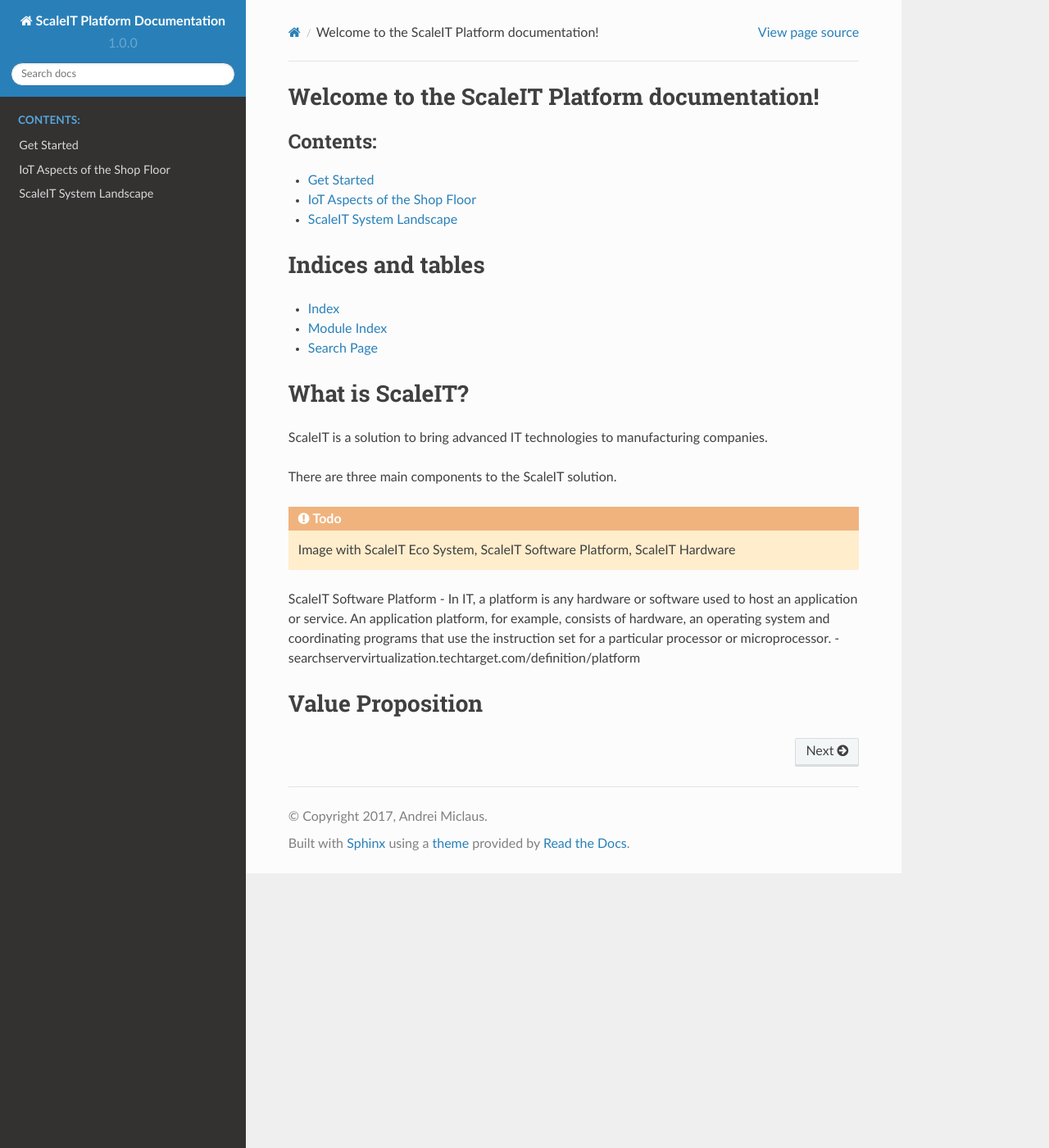
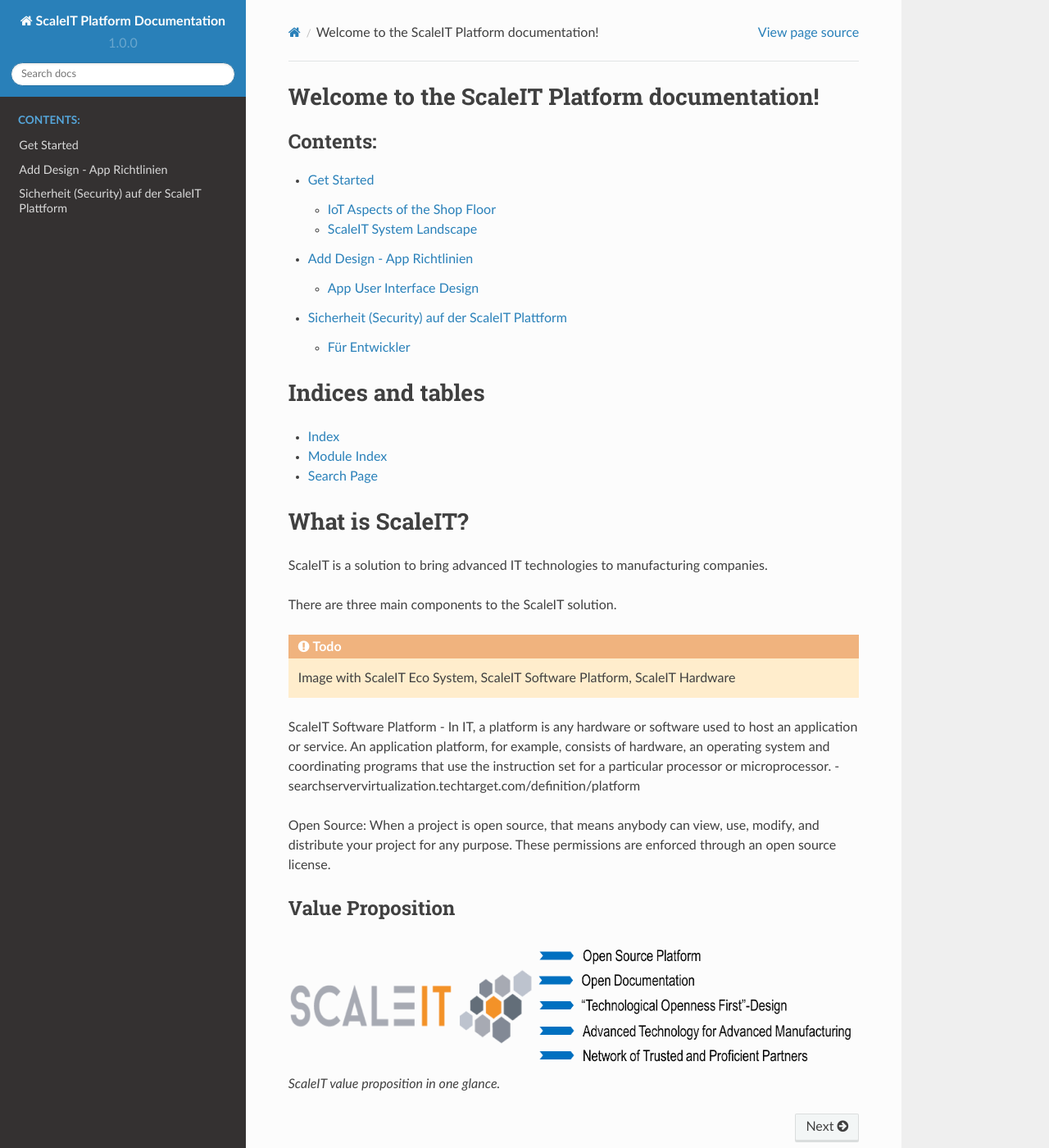
Before and after one commit to ScaleIT-Org/documentation, a Sphinx documentation site: the page built from source/index.rst, in a window 1280 px wide and 1400 px high. Shown: the whole window at 82% size. Built offline with Sphinx 7.4.7 and the Read the Docs theme 2.0.0, drawn with Linux system fonts in a browser that asks for light colours; pages that are not in the unit, such as notebooks, are missing from menus.

Commit message:
security questions additions + value prop illustration

```diff
--- /dev/null
+++ b/source/appdesign.rst
@@ -0,0 +1,9 @@
+Add Design - App Richtlinien
+============================
+
+App User Interface Design
+-------------------------
+
+UX Principles
+
+https://www.nngroup.com/articles/ten-usability-heuristics/
--- a/source/getstarted.rst
+++ b/source/getstarted.rst
@@ -4,7 +4,7 @@
 For a technical getting started visit: XXXX
 
 IoT Aspects of the Shop Floor
-===========
+-----------------------------
 
 ScaleIT System Landscape
-===========
+------------------------
--- a/source/index.rst
+++ b/source/index.rst
@@ -12,7 +12,8 @@
 
    getstarted
    proposition
-
+   appdesign
+   security
 
 Indices and tables
 ==================
@@ -34,5 +35,15 @@
 
 ScaleIT Software Platform - In IT, a platform is any hardware or software used to host an application or service. An application platform, for example, consists of hardware, an operating system and coordinating programs that use the instruction set for a particular processor or microprocessor. - searchservervirtualization.techtarget.com/definition/platform
 
+
+Open Source:
+When a project is open source, that means anybody can view, use, modify, and distribute your project for any purpose. These permissions are enforced through an open source license.
+
 Value Proposition
-==================================
+-----------------
+
+.. figure:: img/value_proposition.png
+   :scale: 50 %
+   :alt: ScaleIT value proposition in one glance
+
+   ScaleIT value proposition in one glance.
--- /dev/null
+++ b/source/security.rst
@@ -0,0 +1,33 @@
+Sicherheit (Security) auf der ScaleIT Plattform
+==============
+
+Für Entwickler
+----------
+
+Gegen wen und gegen welche Angriffe schützen wir unsere ScaleIT Instanz?
+    Externe Angreifer:
+        Im Falle einer horizontalen Vernetzung oder Erreichbarkeit der Infrastruktur aus dem Internet oder durch ungesicherte WLAN Access-Points.
+    Interne Angreifer:
+        Interne Angreifer sind immer ein hohes Risiko. ScaleIT bietet durch den App-Aufbau aber Mechanismen, die den Zugriff limitieren, wie z.B. separate Netzwerke für sensible Komponenten innerhalb eine App oder Rollenbasierte API-Zugriffskontrolle.
+    Schlechte Software:
+        Eine Software kann wissentlich oder unwissentlich Schaden verursachen. Ein Beispiel dafür ist die Ressourcennutzung (PIDs, CPU etc.) oder der Zugriff auf das root Filesystem. Einstellungen die die Angriffsfläche mindern sind in dem ScaleIT SDK eingebaut. Es wird den Entwicklern empfohlen die Standardwerte zu nutzen. Der Review-Prozess im offiziellen ScaleIT-App-Store verifiziert (automatisch) jede neue App, um solche Szenarien zu vermeiden.
+
+.. todo::
+    Welche innerhalb und außerhalb von Docker liegenden sicherheitsrisiken gibt es und was tun wir dagegen?
+        Beantworten
+
+
+Wenn das "ScaleIT System" nicht auf Kommandozeilenebene zugänglich ist, fallen damit wesentliche risiken weg?
+    Nein, solange Container im privilegiertem Modus, mit dem Docker Socket arbeiten oder auf das root Filesystem Zugriff haben, kann man das nicht pauschal sagen.
+
+.. todo::
+    Wie organisieren wir das ssl-zertifikat management?
+        Brauchen wir eine eigene certificate authority, um an die apps zertifikate auszustellen bzw. diese zu überprüfen?
+            Beantworten
+
+        Wie gehen wir mit ablaufenden zertifikaten um?
+            Beantworten
+
+.. todo::
+    Welchen Bezug gibt es zu den standards, die auf dem hallenboden und im betrieblichen umfeld gelten (bsi, ...)?
+        Beantworten
```
Also changed, not shown: source/img/value_proposition.png (added).
